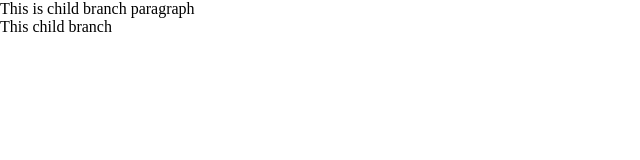
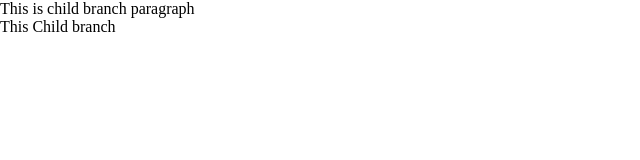
Before and after one commit to darshigithub/mern-stack-intern, a plain HTML site: page index.html in a window 1280 px wide. Shown: the full height of the page, 0-640 px from the left. Drawn offline with Linux system fonts and the light colour scheme.

Commit message:
Changed to Camel case

```diff
--- a/index.html
+++ b/index.html
@@ -10,7 +10,7 @@
     <div class="container">
         <!-- <p>This is paragraph</p> -->
         <p>This is child branch paragraph</p>
-        <span>This child branch</span>
+        <span>This Child branch</span>
     </div>
 </body>
 </html>
```
